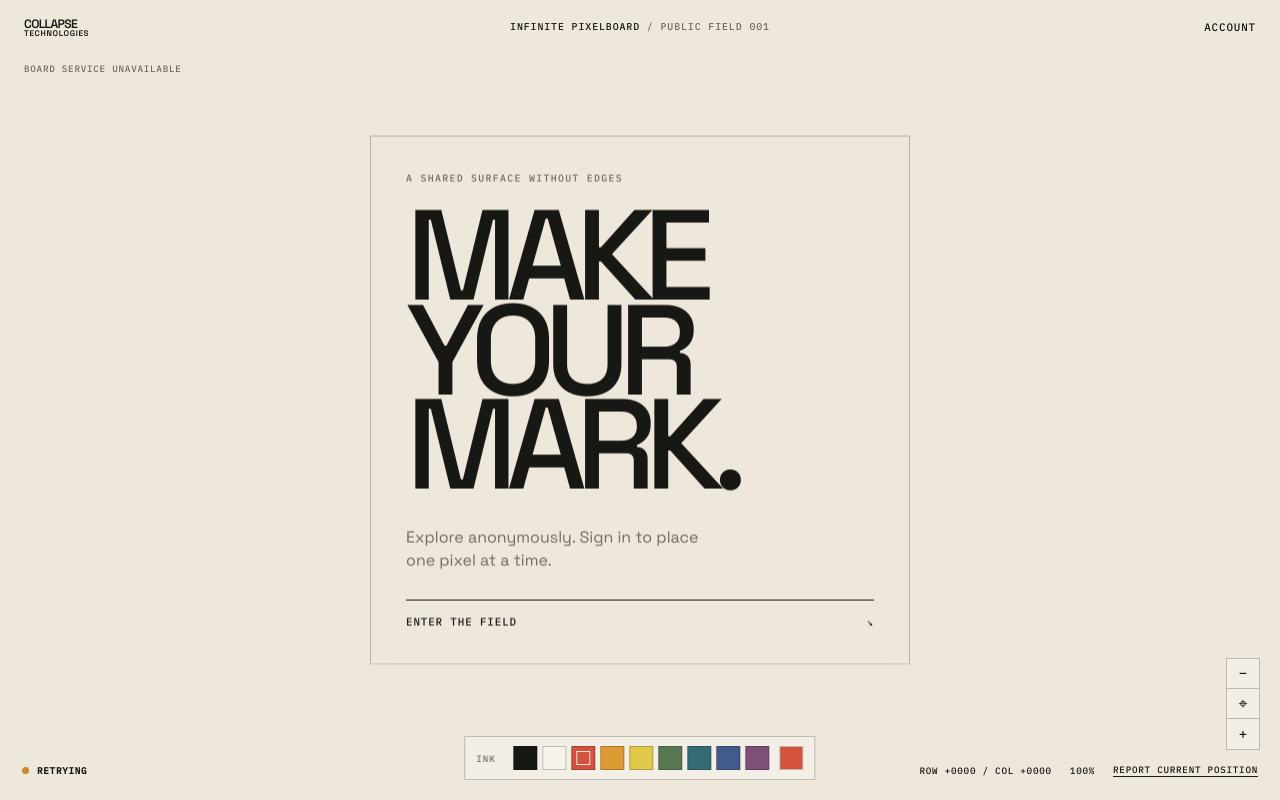
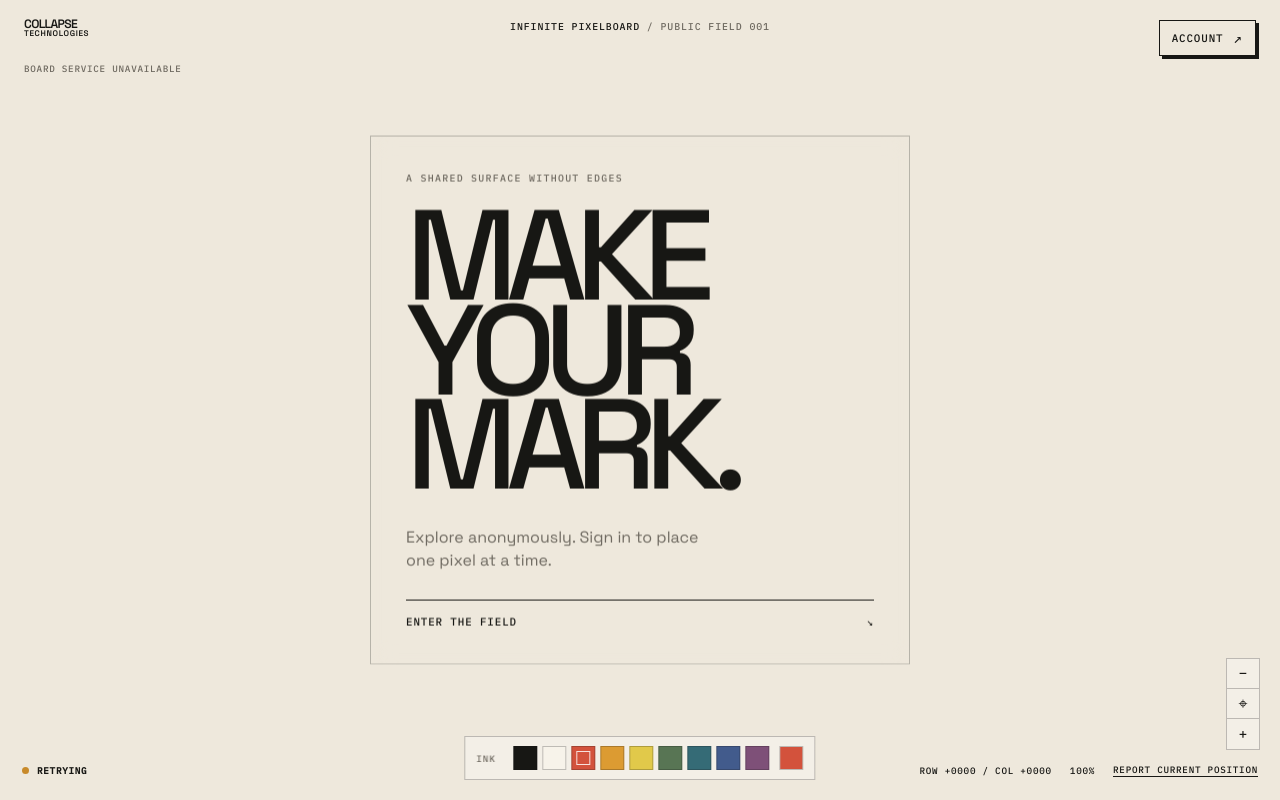
Before and after one commit to QuirinoC/collapse-tech, an ASP.NET Core app: page / in a window 1280 px wide. Run offline with ASP.NET Core 8, Linux system fonts and the light colour scheme; style sheets or scripts are compiled from the project's sources; the project's own start-up code is not run, and a stand-in starts its controllers and pages; some libraries are stand-ins or nearby versions.

Commit message:
Clarify Pixelboard account control
Render the header account label as a raised bordered button with an arrow and interactive hover/open states.

Co-authored-by: Copilot App <223556219+Copilot@users.noreply.github.com>

```diff
--- a/apps/infinite-pixelboard/Pages/Shared/_Pixelboard.cshtml
+++ b/apps/infinite-pixelboard/Pages/Shared/_Pixelboard.cshtml
@@ -13,9 +13,10 @@
             <span>Technologies</span>
         </a>
         <p class="board-edition">Infinite Pixelboard <span>/ Public field 001</span></p>
-        <button class="icon-button" type="button" data-panel-toggle aria-expanded="false"
+        <button class="icon-button account-button" type="button" data-panel-toggle aria-expanded="false"
                 aria-controls="account-panel">
-            Account
+            <span>Account</span>
+            <span class="account-button__arrow" aria-hidden="true">↗</span>
         </button>
     </header>
 
--- a/apps/infinite-pixelboard/wwwroot/css/site.css
+++ b/apps/infinite-pixelboard/wwwroot/css/site.css
@@ -107,6 +107,38 @@ a { color: inherit; }
 }
 
 .board-header .icon-button { justify-self: end; }
+
+.account-button {
+  display: inline-flex;
+  min-height: 36px;
+  padding: 0 12px;
+  border: 1px solid var(--ink);
+  align-items: center;
+  gap: 10px;
+  background: var(--paper);
+  box-shadow: 3px 3px 0 var(--ink);
+  transition: background-color .15s ease, box-shadow .15s ease, color .15s ease, transform .15s ease;
+}
+
+.account-button:hover {
+  background: var(--ink);
+  color: var(--paper);
+  box-shadow: 1px 1px 0 var(--ink);
+  transform: translate(2px, 2px);
+}
+
+.account-button[aria-expanded="true"] {
+  background: var(--ink);
+  color: var(--paper);
+  box-shadow: none;
+  transform: translate(3px, 3px);
+}
+
+.account-button__arrow {
+  font-size: .9rem;
+  line-height: 1;
+}
+
 .board-stage { position: fixed; inset: 0; overflow: hidden; }
 
 .board-canvas {
```
